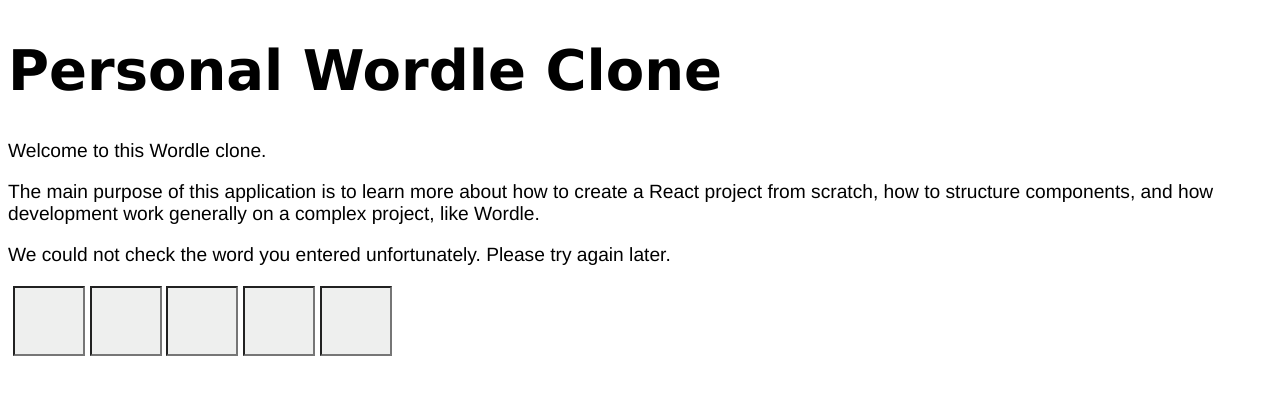
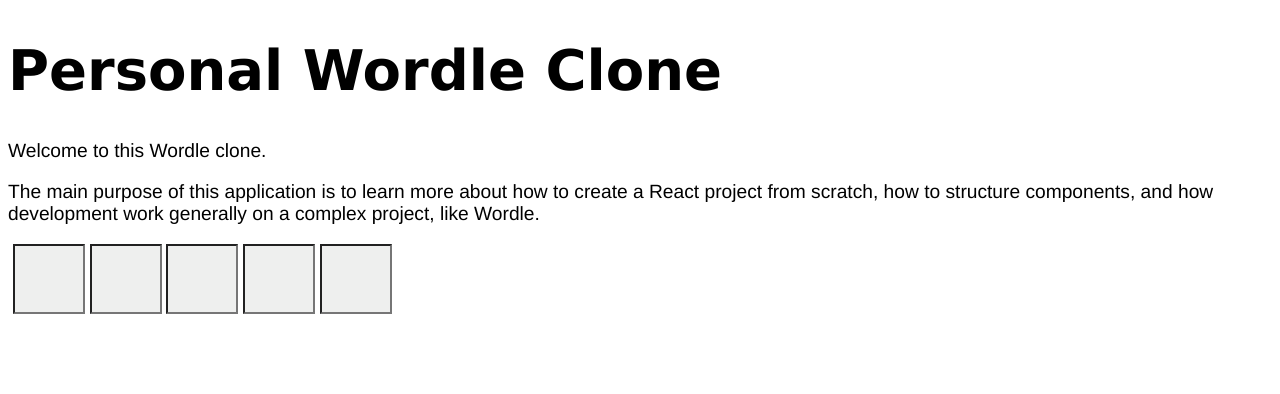
Before and after one commit to SaileshPatel/personal-wordle-clone, a Next.js app: page / in a window 1280 px wide. Shown: the top 394 px of the page. Built offline with nearby package versions, Linux system fonts and the light colour scheme.

Commit message:
Add initial state for isWordCheckSuccessful to avoid showing error message on page load

```diff
--- a/components/molecules/word-row/word-row.types.ts
+++ b/components/molecules/word-row/word-row.types.ts
@@ -2,6 +2,6 @@
 
 export type TWordRowProps = {
   wordSize: number;
-  setIsWordCheckSuccessful: Dispatch<SetStateAction<boolean | undefined>>;
+  setIsWordCheckSuccessful: Dispatch<SetStateAction<boolean>>;
   setIsWordValid: Dispatch<SetStateAction<boolean>>;
 };
--- a/pages/index.tsx
+++ b/pages/index.tsx
@@ -4,7 +4,8 @@
 import { TitleH1, Paragraph } from "./index.styled";
 
 export default function Home() {
-  const [isWordCheckSuccessful, setIsWordCheckSuccessful] = useState<boolean>();
+  const [isWordCheckSuccessful, setIsWordCheckSuccessful] =
+    useState<boolean>(true);
   const [isWordValid, setIsWordValid] = useState<boolean>(false);
 
   return (
```
